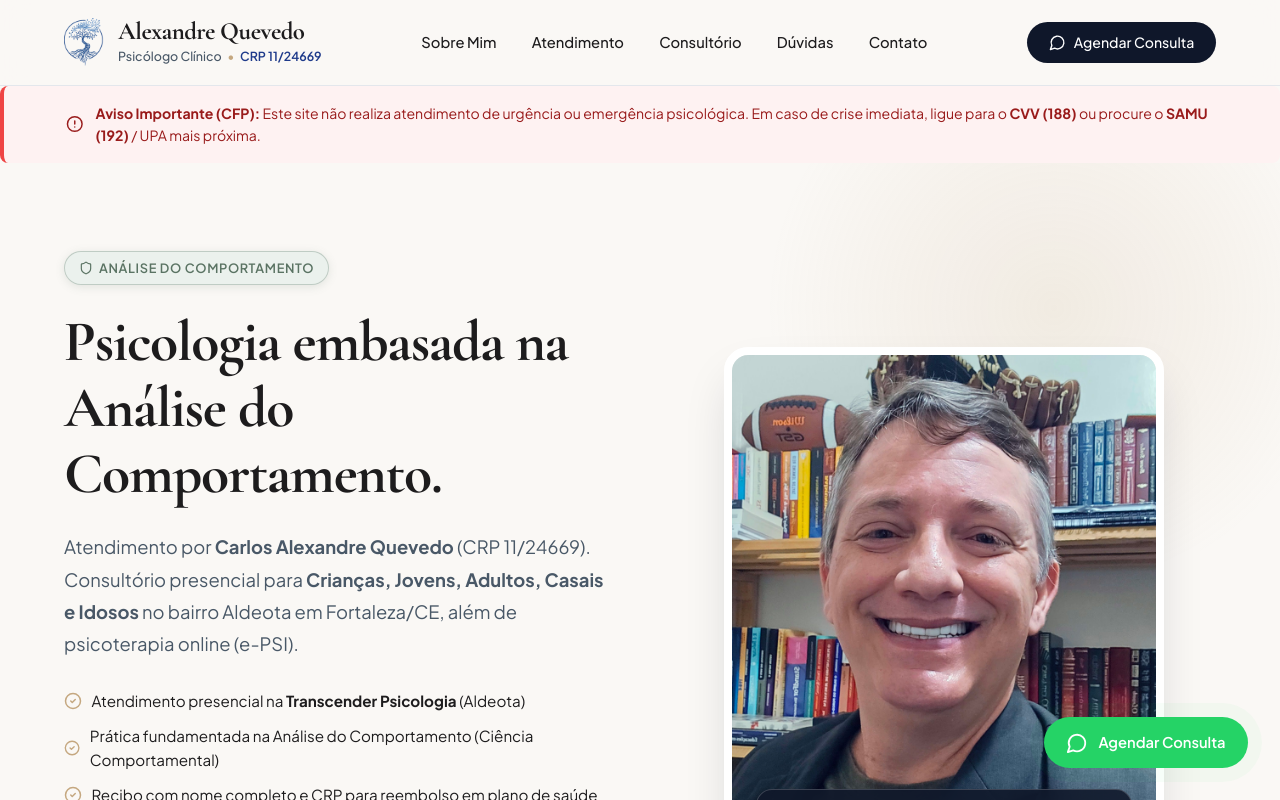
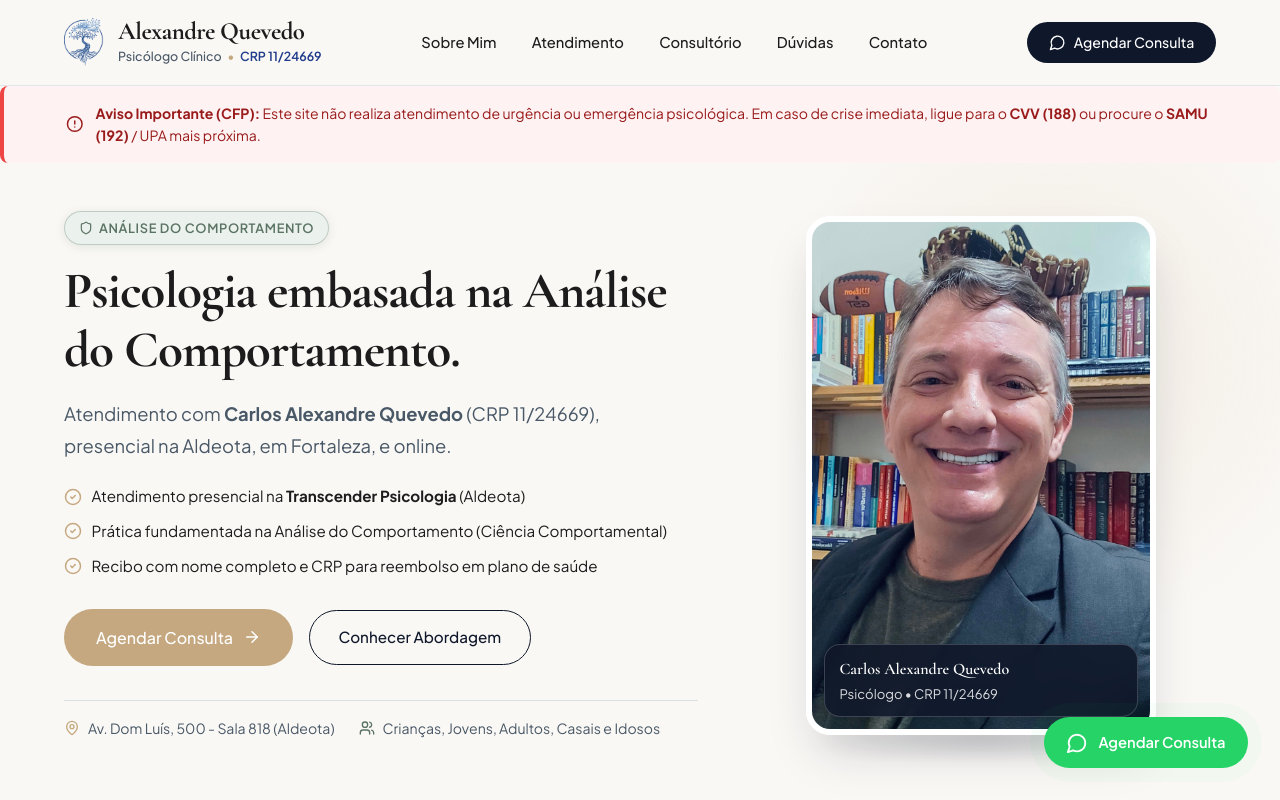
Before and after one commit to calexquevedo-hub/gallant-galileo, a React (Vite) app: page / in a window 1280 px wide. Shown: the top 800 px of the page. Built offline with nearby package versions, Linux system fonts and the light colour scheme.

Commit message:
style: balance hero portrait and introductory content

```diff
--- a/src/components/Hero.jsx
+++ b/src/components/Hero.jsx
@@ -36,7 +36,7 @@ export default function Hero() {
   const badgeTranslate = `translate3d(0, ${offsetY * 0.04}px, 0)`;
 
   return (
-    <section className="section reveal-on-scroll" style={{ position: 'relative', overflow: 'hidden', padding: '5.5rem 0 6.5rem 0' }}>
+    <section className="section hero-section reveal-on-scroll" style={{ position: 'relative', overflow: 'hidden' }}>
 
       {/* Dynamic Ambient Glow Parallax */}
       <div
@@ -57,10 +57,10 @@ export default function Hero() {
       />
 
       <div className="container" style={{ position: 'relative', zIndex: 1 }}>
-        <div className="grid-2" style={{ alignItems: 'center', gap: '4rem' }}>
+        <div className="grid-2 hero-grid">
 
           {/* Text Content */}
-          <div style={{ display: 'flex', flexDirection: 'column', gap: '1.5rem' }}>
+          <div style={{ display: 'flex', flexDirection: 'column', gap: '1.1rem' }}>
 
             {/* Approach Badge */}
             <div style={{ display: 'flex', alignItems: 'center', gap: '0.75rem', flexWrap: 'wrap' }}>
@@ -71,13 +71,13 @@ export default function Hero() {
             </div>
 
             {/* Main Headline */}
-            <h1 style={{ fontSize: 'clamp(2.4rem, 4.8vw, 3.6rem)', color: 'var(--text-main)', letterSpacing: '-0.02em', fontWeight: '700', lineHeight: '1.15' }}>
+            <h1 style={{ fontSize: 'clamp(2.2rem, 4vw, 3.25rem)', color: 'var(--text-main)', letterSpacing: '-0.02em', fontWeight: '700', lineHeight: '1.15' }}>
               Psicologia embasada na Análise do Comportamento.
             </h1>
 
             {/* Subheadline */}
             <p style={{ fontSize: '1.15rem', color: 'var(--text-muted)', maxWidth: '560px', lineHeight: '1.75' }}>
-              Atendimento por <strong>Carlos Alexandre Quevedo</strong> (CRP 11/24669). Consultório presencial para <strong>Crianças, Jovens, Adultos, Casais e Idosos</strong> no bairro Aldeota em Fortaleza/CE, além de psicoterapia online (e-PSI).
+              Atendimento com <strong>Carlos Alexandre Quevedo</strong> (CRP 11/24669), presencial na Aldeota, em Fortaleza, e online.
             </p>
 
             {/* Highlights List */}
@@ -143,13 +143,12 @@ export default function Hero() {
             }} />
 
             {/* Frame with Parallax */}
-            <div style={{
+            <div className="hero-portrait" style={{
               position: 'relative',
               borderRadius: 'var(--radius-lg)',
               overflow: 'hidden',
               boxShadow: '0 25px 50px -12px rgba(15, 23, 42, 0.18)',
-              border: '8px solid #FFFFFF',
-              maxWidth: '440px',
+              border: '6px solid #FFFFFF',
               width: '100%',
               transform: imageTranslate,
               transition: 'transform 0.12s cubic-bezier(0, 0, 0.2, 1)',
@@ -159,19 +158,19 @@ export default function Hero() {
               <img
                 src="/images/psicologo.jpg"
                 alt="Carlos Alexandre Quevedo - Psicólogo CRP 11/24669"
-                style={{ width: '100%', aspectRatio: '896 / 1200', display: 'block', objectFit: 'cover', objectPosition: 'center 30%' }}
+                style={{ width: '100%', aspectRatio: '2 / 3', display: 'block', objectFit: 'cover', objectPosition: 'center 30%' }}
               />
 
               {/* Floating Credential Overlay with Counter-Parallax */}
               <div style={{
                 position: 'absolute',
-                bottom: '1.5rem',
-                left: '1.5rem',
-                right: '1.5rem',
+                bottom: '0.75rem',
+                left: '0.75rem',
+                right: '0.75rem',
                 background: 'rgba(15, 23, 42, 0.88)',
                 backdropFilter: 'blur(12px)',
                 WebkitBackdropFilter: 'blur(12px)',
-                padding: '1.1rem 1.35rem',
+                padding: '0.75rem 0.9rem',
                 borderRadius: 'var(--radius-md)',
                 color: '#FFFFFF',
                 border: '1px solid rgba(255, 255, 255, 0.18)',
@@ -179,14 +178,11 @@ export default function Hero() {
                 transform: badgeTranslate,
                 transition: 'transform 0.15s cubic-bezier(0, 0, 0.2, 1)'
               }}>
-                <div style={{ fontSize: '1.12rem', fontFamily: 'var(--font-serif)', fontWeight: '600' }}>
+                <div style={{ fontSize: '1rem', fontFamily: 'var(--font-serif)', fontWeight: '600' }}>
                   Carlos Alexandre Quevedo
                 </div>
                 <div style={{ fontSize: '0.82rem', color: 'rgba(255, 255, 255, 0.85)' }}>
                   Psicólogo • CRP 11/24669
-                </div>
-                <div style={{ fontSize: '0.78rem', color: 'var(--accent-gold)', marginTop: '0.2rem', fontWeight: '500' }}>
-                  Análise do Comportamento • Aldeota, Fortaleza
                 </div>
               </div>
 
--- a/src/index.css
+++ b/src/index.css
@@ -409,3 +409,15 @@ button {
     animation: none !important;
   }
 }
+
+/* Keep the portrait secondary to the introduction and appointment action. */
+.hero-section { padding: 3rem 0 4rem; }
+.hero-grid { grid-template-columns: minmax(0, 1.35fr) minmax(0, 1fr); align-items: center; gap: 3rem; }
+.hero-portrait { max-width: 350px; }
+@media (max-width: 992px) {
+  .hero-grid { grid-template-columns: minmax(0, 1fr); gap: 2.5rem; }
+  .hero-portrait { max-width: 290px; }
+}
+@media (max-width: 600px) {
+  .hero-section { padding: 2rem 0 3rem; }
+}
```
